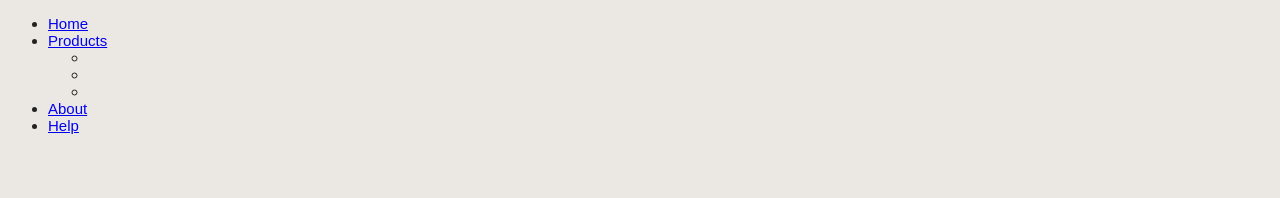
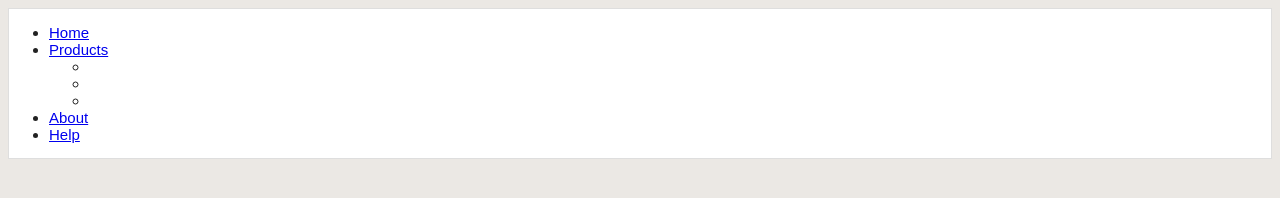
Before and after one commit to jorda379/redesign, a plain HTML site: page index.html in a window 1280 px wide. Drawn offline with Linux system fonts and the light colour scheme.

Commit message:
added nav in css

```diff
--- a/css/style.css
+++ b/css/style.css
@@ -5,3 +5,13 @@ body {
     font-weight: 300;
     font-size: 15px;
 }
+
+nav {
+    background-color: #fff;
+    border: 1px solid #dedede;
+    box-shadow: 0 2px 2px-1px rgba (0,0,0, 0.055)
+    columns: #888;
+    display:block;
+    margin:8px 22px 8px 22px
+    width:90%;
+}
```
